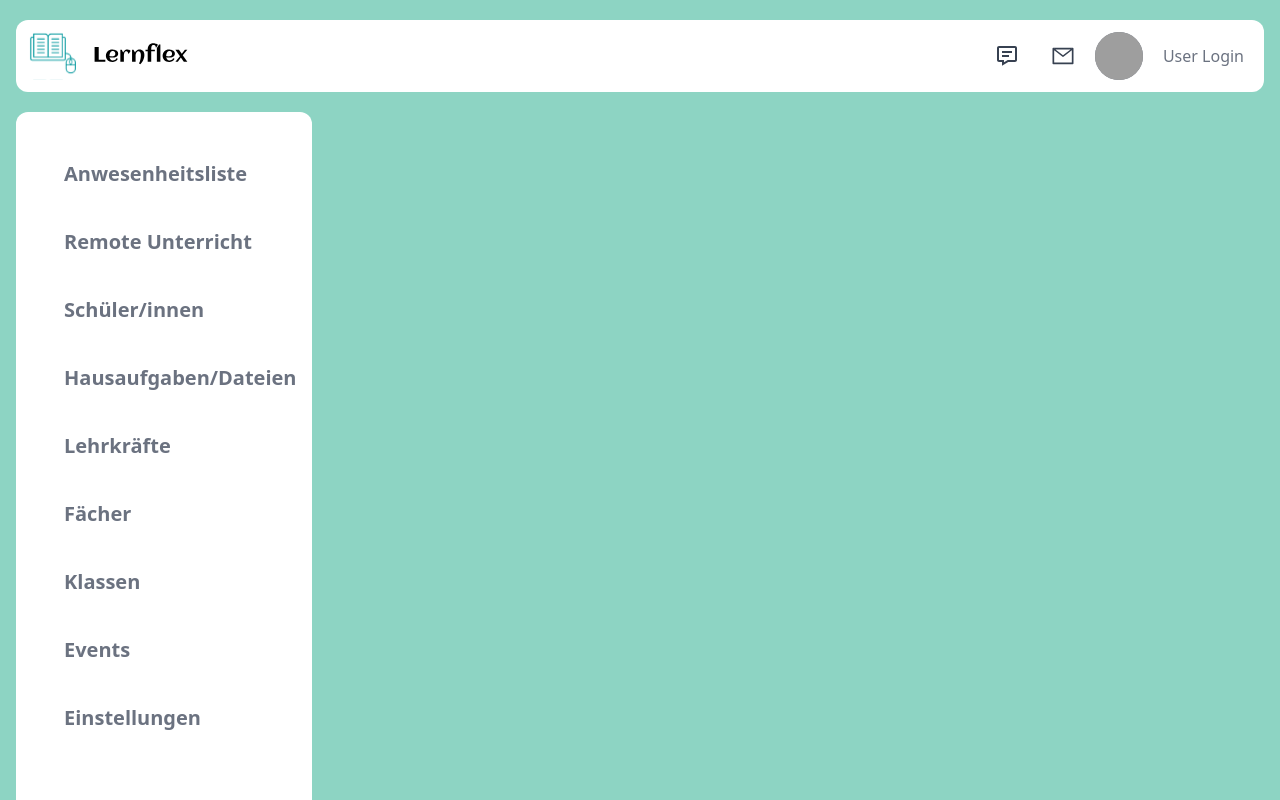
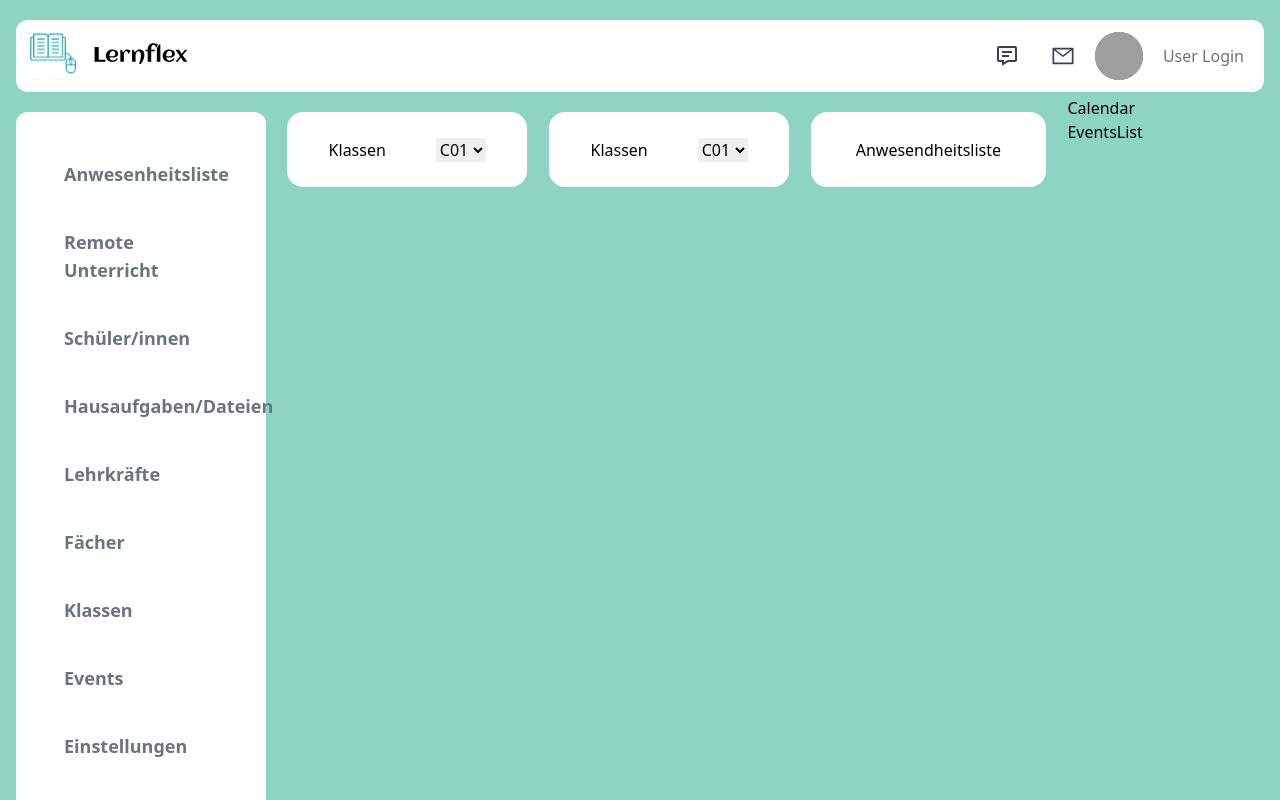
Before and after one commit to GrundSchul-App/lernflex-frontend, a React (Create React App) app: page / in a window 1280 px wide. Shown: the top 800 px of the page. Built offline with nearby package versions, Linux system fonts and the light colour scheme; grey boxes are pictures that could not be loaded.

Commit message:
main section

```diff
--- a/src/App.js
+++ b/src/App.js
@@ -1,13 +1,22 @@
+import Calendar from "./components/Calendar";
+import EventsList from "./components/EventsList";
 import Header from "./components/Header";
+import Main from "./components/Main";
 import Sidebar from "./components/Sidebar";
 
 function App() {
   return (
-    <div className="h-screen p-4 bg-[#8DD4C3]">
-      {/* <h1>This is our School App</h1> */}
-
+    <div className="h-screen p-4 bg-[#8DD4C3] max-w-[1420px]">
       <Header />
-      <Sidebar />
+      <div className="flex justify-start">
+        <Sidebar />
+        <Main />
+        <div>
+          <Calendar />
+          <EventsList />
+        </div>
+        {/* <Sidebar /> */}
+      </div>
       {/* calendar */}
       {/* Main */}
     </div>
--- /dev/null
+++ b/src/components/Calendar.jsx
@@ -0,0 +1,9 @@
+import React from 'react'
+
+const Calendar = () => {
+  return (
+    <div>Calendar</div>
+  )
+}
+
+export default Calendar
--- /dev/null
+++ b/src/components/EventsList.jsx
@@ -0,0 +1,9 @@
+import React from 'react'
+
+const EventsList = () => {
+  return (
+    <div>EventsList</div>
+  )
+}
+
+export default EventsList
--- /dev/null
+++ b/src/components/Main.jsx
@@ -0,0 +1,13 @@
+import React from 'react'
+import MainTab from './MainTab'
+const Main = () => {
+  return (
+    <div className="flex justify-evenly ">
+      <MainTab classes="Klassen" />
+      <MainTab classes="Klassen" />
+      <button className="flex mt-4 py-[25px] px-[45px] rounded-2xl bg-white max-w-[32%] h-[75px] items-center justify-center" >Anwesendheitsliste</button>
+    </div>
+  );
+}
+
+export default Main
--- /dev/null
+++ b/src/components/MainTab.jsx
@@ -0,0 +1,19 @@
+import React from 'react';
+import { IoIosPeople } from "react-icons/io";
+
+const MainTab = ({classes}) => {
+  return (
+    <div className="flex mt-4 py-[25px] px-[45px] rounded-2xl bg-white max-w-[30%] h-[75px] items-center justify-center">
+      <h3 className="mr-[50px]">{classes}</h3>
+      <IoIosPeople className="w-9 h-9"  />
+
+      <select className="" name="" id="">
+        <option value="">C01</option>
+        <option value="">D02</option>
+        <option value="">D02</option>
+      </select>
+    </div>
+  );
+}
+
+export default MainTab
--- a/src/components/Sidebar.jsx
+++ b/src/components/Sidebar.jsx
@@ -3,8 +3,8 @@ import { RiLogoutBoxRLine } from "react-icons/ri";
 
 const Sidebar = () => {
   return (
-    <aside className="bg-white w-[296px] rounded-xl mt-4 p-12 relative min-h-[892px]">
-      <ul className="list-none text-xl font-semibold text-gray-500 hover:cursor-pointer space-y-10">
+    <aside className="bg-white w-[20%] rounded-xl mt-4 p-12 relative min-h-[892px]">
+      <ul className="list-none text-lg font-semibold text-gray-500 hover:cursor-pointer space-y-10">
         <li className="hover:text-teal-400">Anwesenheitsliste</li>
         <li className="hover:text-teal-400">Remote Unterricht</li>
         <li className="hover:text-teal-400">Schüler/innen</li>
```
Also changed, not shown: src/assets/classroom.svg (added).
